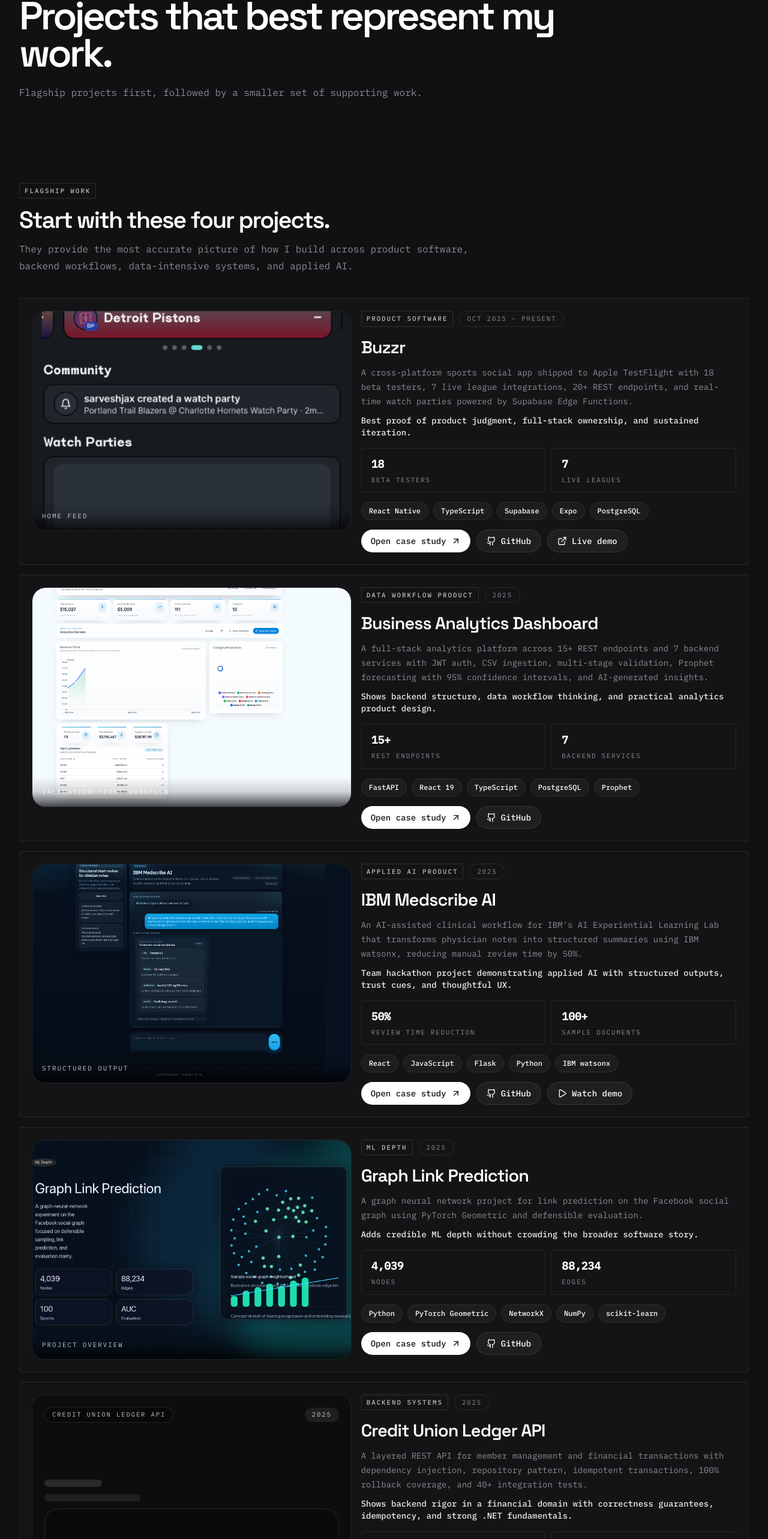
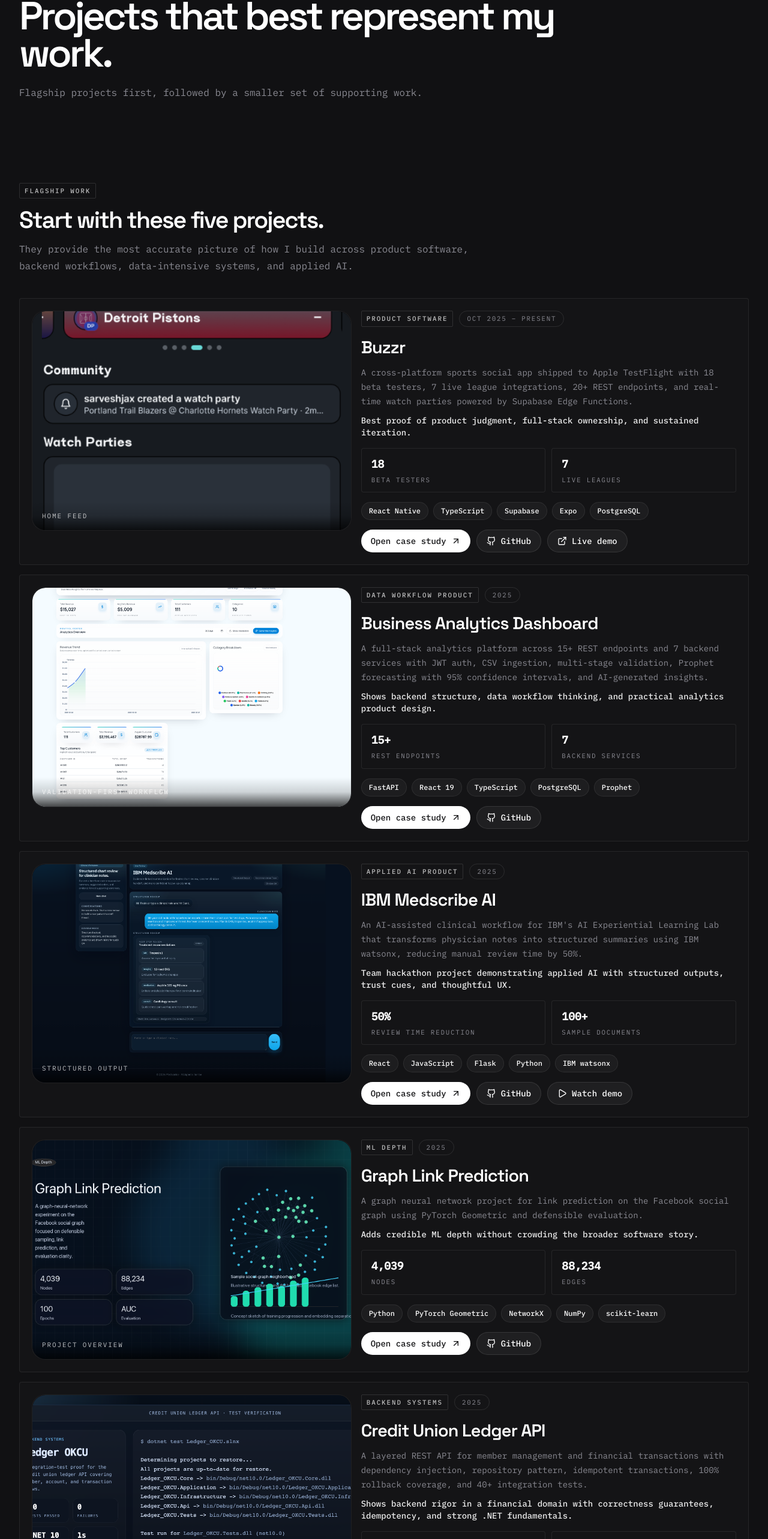
Before and after one commit to gangisettyrushil10/rushil-gangisetty-portfolio, a Next.js app: page /projects in a window 1280 px wide. Shown: the part 179-2745 px from the top of the page at 60% size. Built offline with nearby package versions, Linux system fonts and the light colour scheme.

Commit message:
Make portfolio screenshots visible

```diff
--- a/app/projects/projects-content.tsx
+++ b/app/projects/projects-content.tsx
@@ -1,5 +1,6 @@
 'use client'
 
+import Image from 'next/image'
 import Link from 'next/link'
 import { motion } from 'framer-motion'
 import { ArrowUpRight, Github } from 'lucide-react'
@@ -34,7 +35,7 @@ export function ProjectsContent() {
         <div className="mx-auto max-w-7xl px-4 sm:px-6 lg:px-8">
           <SectionHeader
             badge="Flagship Work"
-            title="Start with these four projects."
+            title="Start with these five projects."
             description="They provide the most accurate picture of how I build across product software, backend workflows, data-intensive systems, and applied AI."
           />
 
@@ -55,15 +56,36 @@ export function ProjectsContent() {
           />
 
           <div className="grid gap-4 md:grid-cols-2 xl:grid-cols-3">
-            {supportingProjects.map((project, index) => (
+            {supportingProjects.map((project, index) => {
+              const preview = project.gallery?.find((item) => item.src)
+
+              return (
                 <motion.article
                   key={project.id}
                   initial={{ opacity: 0, y: 24 }}
-                whileInView={{ opacity: 1, y: 0 }}
-                viewport={{ once: true, margin: '-100px' }}
+                  animate={{ opacity: 1, y: 0 }}
                   transition={{ duration: 0.42, delay: index * 0.08 }}
                   className="glass-panel rounded-[24px] p-5"
                 >
+                  {preview?.src && (
+                    <div className="project-visual mb-4 rounded-[18px] border border-white/8">
+                      <div className="relative aspect-[16/10] overflow-hidden rounded-[18px]">
+                        <Image
+                          src={preview.src}
+                          alt={preview.alt}
+                          fill
+                          sizes="(max-width: 1280px) 100vw, 32vw"
+                          className="object-cover"
+                        />
+                        <div className="absolute inset-x-0 bottom-0 bg-gradient-to-t from-black/72 via-black/16 to-transparent p-4">
+                          <p className="text-[0.68rem] font-mono uppercase tracking-[0.18em] text-white/75">
+                            {preview.label}
+                          </p>
+                        </div>
+                      </div>
+                    </div>
+                  )}
+
                   <p className="text-[0.68rem] font-mono uppercase tracking-[0.18em] text-primary/90">{project.category}</p>
                   <h3 className="mt-3 text-xl font-semibold text-foreground">{project.title}</h3>
                   <p className="mt-3 text-sm leading-6 text-muted-foreground">{project.description}</p>
@@ -101,7 +123,8 @@ export function ProjectsContent() {
                     )}
                   </div>
                 </motion.article>
-            ))}
+              )
+            })}
           </div>
         </div>
       </Section>
--- a/components/organisms/project-card.tsx
+++ b/components/organisms/project-card.tsx
@@ -28,8 +28,7 @@ export function ProjectCard({ project, index = 0 }: ProjectCardProps) {
   return (
     <motion.article
       initial={{ opacity: 0, y: 26 }}
-      whileInView={{ opacity: 1, y: 0 }}
-      viewport={{ once: true, margin: '-80px' }}
+      animate={{ opacity: 1, y: 0 }}
       transition={{ duration: 0.42, delay: index * 0.08 }}
       style={style}
       className="project-shell soft-spotlight rounded-[28px] p-4 sm:p-5"
--- a/components/templates/section.tsx
+++ b/components/templates/section.tsx
@@ -14,8 +14,7 @@ export function Section({ children, className, id }: SectionProps) {
     <motion.section
       id={id}
       initial={{ opacity: 0, y: 28 }}
-      whileInView={{ opacity: 1, y: 0 }}
-      viewport={{ once: true, margin: '-120px' }}
+      animate={{ opacity: 1, y: 0 }}
       transition={{ duration: 0.55, ease: 'easeOut' }}
       className={cn('py-14 sm:py-18', className)}
     >
@@ -37,8 +36,7 @@ export function SectionHeader({ badge, title, description, className }: SectionH
       {badge && (
         <motion.span
           initial={{ opacity: 0, y: 12 }}
-          whileInView={{ opacity: 1, y: 0 }}
-          viewport={{ once: true }}
+          animate={{ opacity: 1, y: 0 }}
           transition={{ duration: 0.35 }}
           className="section-label"
         >
@@ -47,8 +45,7 @@ export function SectionHeader({ badge, title, description, className }: SectionH
       )}
       <motion.h2
         initial={{ opacity: 0, y: 12 }}
-        whileInView={{ opacity: 1, y: 0 }}
-        viewport={{ once: true }}
+        animate={{ opacity: 1, y: 0 }}
         transition={{ duration: 0.42, delay: 0.06 }}
         className="mt-4 text-2xl font-semibold leading-[0.98] tracking-[-0.05em] text-foreground sm:text-[2.45rem]"
       >
@@ -57,8 +54,7 @@ export function SectionHeader({ badge, title, description, className }: SectionH
       {description && (
         <motion.p
           initial={{ opacity: 0, y: 12 }}
-          whileInView={{ opacity: 1, y: 0 }}
-          viewport={{ once: true }}
+          animate={{ opacity: 1, y: 0 }}
           transition={{ duration: 0.42, delay: 0.12 }}
           className="mt-4 text-sm leading-7 text-muted-foreground sm:text-base"
         >
--- a/lib/data.ts
+++ b/lib/data.ts
@@ -445,6 +445,14 @@ export const projects: Project[] = [
       'A clear Swagger contract is as valuable as the implementation behind it.',
     ],
     links: [],
+    gallery: [
+      {
+        label: 'Integration tests',
+        alt: 'Credit Union Ledger API passing integration tests',
+        caption: 'Passing .NET integration tests covering member, account, and transaction flows while Swagger is being repaired.',
+        src: '/projects/ledger-tests.png',
+      },
+    ],
     featured: true,
     recruiterAngle: 'Shows backend rigor in a financial domain with correctness guarantees, idempotency, and strong .NET fundamentals.',
     proofLine: 'Backend depth piece built around correctness and financial domain modeling.',
```
Also changed, not shown: public/projects/ledger-tests.png (added). Lines whose indentation alone changed are shown as unchanged.
